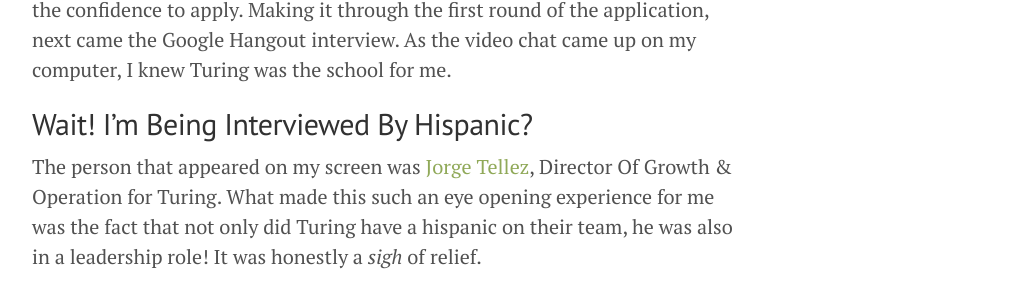
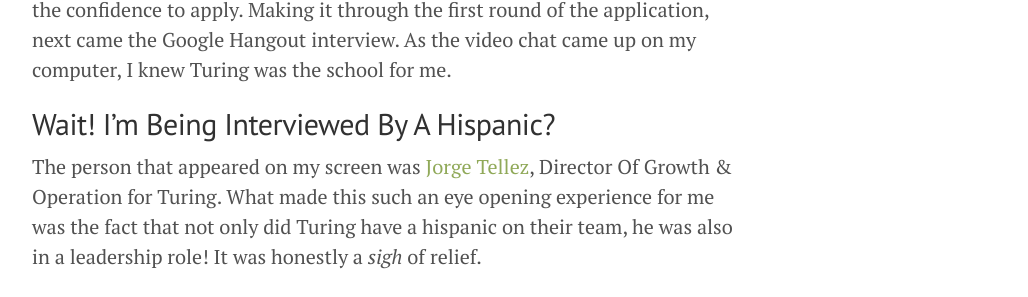
Before and after one commit to julsfelic/julsfelic.github.io, a Jekyll site: the page built from _posts/2016-01-27-going-through-coding-school-as-a-hispanic.md, in a window 1280 px wide and 900 px high, scrolled down 2091 px. Shown: the part 156-453 px from the top of the window, without its empty margins (248-1276 px from the left). Built offline with Jekyll 4.4.1, drawn with Linux system fonts in a browser that asks for light colours.

Commit message:
Fix typo

```diff
--- a/_posts/2016-01-27-going-through-coding-school-as-a-hispanic.md
+++ b/_posts/2016-01-27-going-through-coding-school-as-a-hispanic.md
@@ -25,7 +25,7 @@ There was still an ounce of skepticism before I made the decision to apply. Many
 
 I like to joke that people that grow up in the city have a “bullshit radar” that allows us to tell how genuine someone is. It never went off for Jeff, and gave me the confidence to apply. Making it through the first round of the application, next came the Google Hangout interview. As the video chat came up on my computer, I knew Turing was the school for me.
 
-## Wait! I’m Being Interviewed By Hispanic?
+## Wait! I’m Being Interviewed By A Hispanic?
 
 The person that appeared on my screen was [Jorge Tellez](https://twitter.com/novohispano), Director Of Growth & Operation for Turing. What made this such an eye opening experience for me was the fact that not only did Turing have a hispanic on their team, he was also in a leadership role! It was honestly a *sigh* of relief.
 
```
